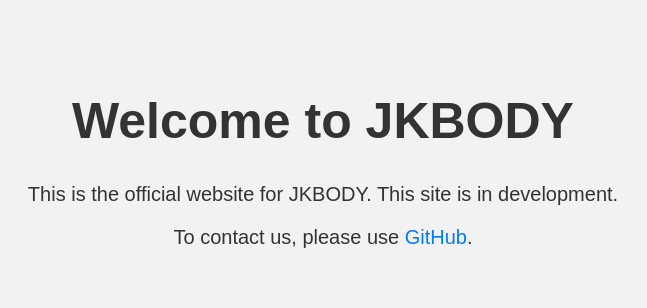
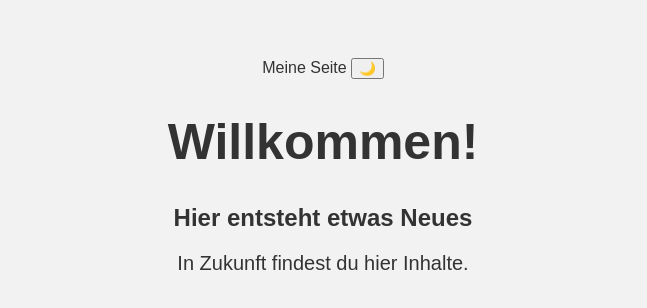
Before and after one commit to JKB0DY/Website, a plain HTML site: page index.html in a window 1280 px wide. Shown: the whole page, without its empty margins (317-964 px from the left). Drawn offline with Linux system fonts and the light colour scheme.

Commit message:
Update index.html

```diff
--- a/index.html
+++ b/index.html
@@ -1,15 +1,29 @@
 <!DOCTYPE html>
-<html lang="en">
+<html lang="de">
 <head>
-    <meta charset="UTF-8">
-    <meta http-equiv="X-UA-Compatible" content="IE=edge">
-    <meta name="viewport" content="width=device-width, initial-scale=1.0">
-    <title>Welcome to JKBODY</title>
-    <link rel="stylesheet" href="styles.css">
+  <meta charset="UTF-8">
+  <meta name="viewport" content="width=device-width, initial-scale=1">
+  <title>Bald verfügbar</title>
+  <link rel="stylesheet" href="styles.css">
 </head>
 <body>
-    <h1>Welcome to JKBODY</h1>
-    <p>This is the official website for JKBODY. This site is in development.</p>
-    <p>To contact us, please use <a href="https://github.com">GitHub</a>.</p>
+  <header>
+    <div class="navbar">
+      <span class="logo">Meine Seite</span>
+      <button id="darkmode-toggle" aria-label="Darkmode umschalten">🌙</button>
+    </div>
+  </header>
+  <main>
+    <h1>Willkommen!</h1>
+    <h2>Hier entsteht etwas Neues</h2>
+    <p>In Zukunft findest du hier Inhalte.</p>
+  </main>
+  <script>
+    // Darkmode Toggle Script
+    const toggle = document.getElementById('darkmode-toggle');
+    toggle.addEventListener('click', () => {
+      document.body.classList.toggle('darkmode');
+    });
+  </script>
 </body>
 </html>
```
